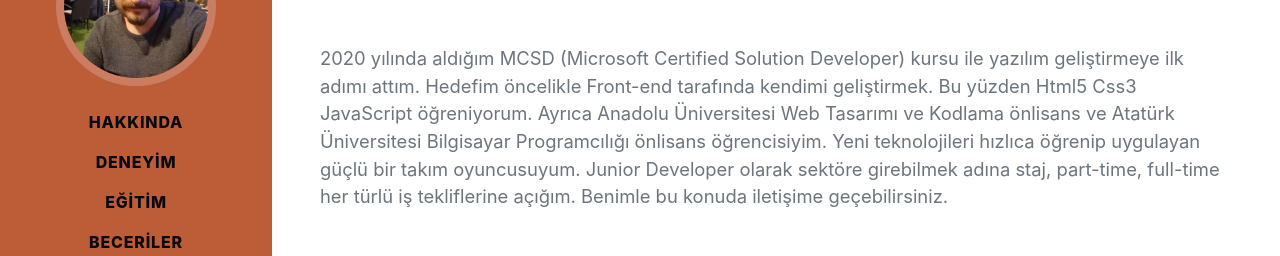
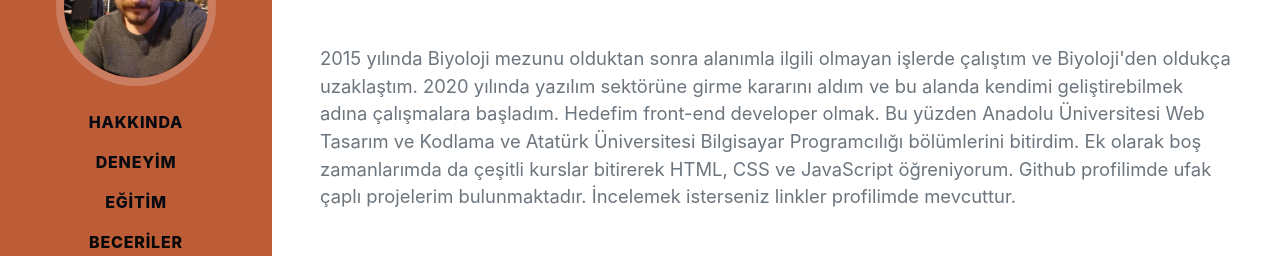
Before and after one commit to erdinckurt/erdinckurt.github.io, a plain HTML site: page index.html in a window 1280 px wide. Shown: the part 310-566 px from the top of the page. Drawn offline with nearby package versions, Linux system fonts and the light colour scheme; a web font is replaced by a local one.

Commit message:
about me updated

```diff
--- a/index.html
+++ b/index.html
@@ -51,13 +51,12 @@
                     Ankara / TÜRKİYE ·
                     <a href="mailto:erdinckurt@outlook.com">erdinckurt@outlook.com</a>
                 </div>
-                <p class="lead mb-5"> 2020 yılında aldığım MCSD (Microsoft Certified Solution Developer) kursu ile
-                    yazılım geliştirmeye ilk adımı attım. Hedefim öncelikle Front-end tarafında kendimi geliştirmek. Bu
-                    yüzden Html5 Css3 JavaScript öğreniyorum. Ayrıca Anadolu Üniversitesi Web Tasarımı ve Kodlama
-                    önlisans ve Atatürk Üniversitesi Bilgisayar Programcılığı önlisans öğrencisiyim. Yeni teknolojileri
-                    hızlıca öğrenip uygulayan güçlü bir takım oyuncusuyum. Junior Developer olarak sektöre girebilmek
-                    adına staj, part-time, full-time her türlü iş tekliflerine açığım. Benimle bu konuda iletişime
-                    geçebilirsiniz.</p>
+                <p class="lead mb-5">2015 yılında Biyoloji mezunu olduktan sonra alanımla ilgili olmayan işlerde çalıştım ve Biyoloji'den oldukça uzaklaştım.
+                2020 yılında yazılım sektörüne girme kararını aldım ve bu alanda kendimi geliştirebilmek adına çalışmalara başladım.
+                Hedefim front-end developer olmak. Bu yüzden Anadolu Üniversitesi Web Tasarım ve Kodlama ve Atatürk Üniversitesi
+                Bilgisayar Programcılığı bölümlerini bitirdim. Ek olarak boş zamanlarımda da çeşitli kurslar bitirerek HTML, CSS ve
+                JavaScript öğreniyorum. Github profilimde ufak çaplı projelerim bulunmaktadır. İncelemek isterseniz linkler profilimde
+                mevcuttur.</p>
                 <div class="social-icons">
                     <a class="social-icon" href="https://www.linkedin.com/in/erdinckurt/" aria-label="first link"
                         target="_blank">
```
Also changed, not shown: 1 other file.
